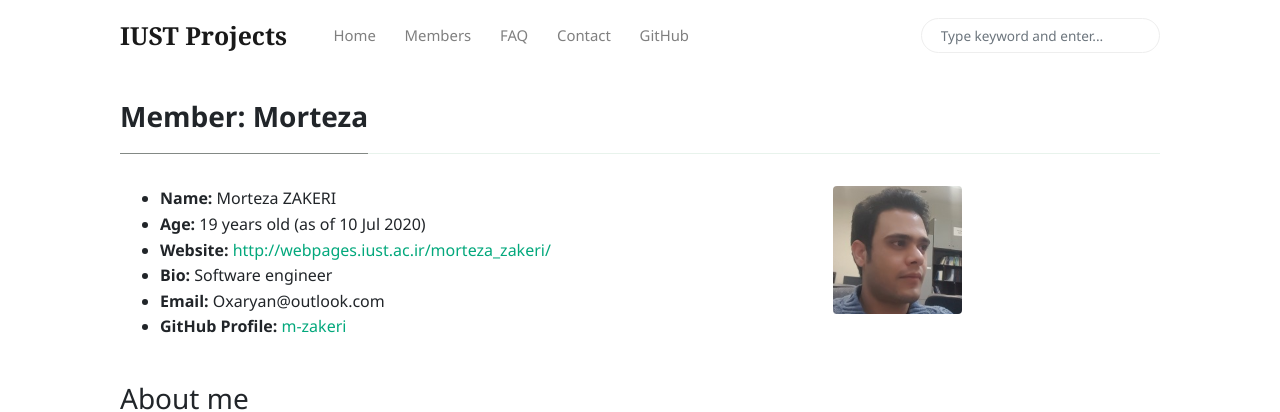
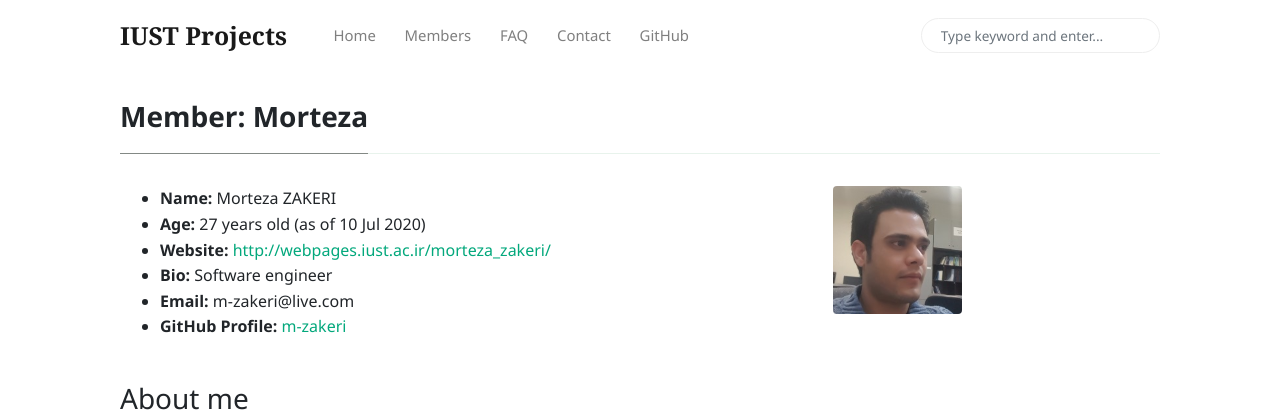
Before and after one commit to iust-projects/iust-projects.github.io, a Jekyll site: the page built from member/morteza.md, in a window 1280 px wide. Shown: the top 412 px of the page. Built offline with Jekyll 4.4.1, drawn with Linux system fonts in a browser that asks for light colours; nearby versions of some CDN libraries.

Commit message:
Update members.yml

```diff
--- a/_data/members.yml
+++ b/_data/members.yml
@@ -68,9 +68,9 @@ morteza:
   id:             morteza
   name:           Morteza
   fullname:       Morteza ZAKERI
-  birth:          10 March
+  birth:          10 March 1993
   site:           http://webpages.iust.ac.ir/morteza_zakeri/
   avatar:         morteza.jpg
   bio:            "Software engineer"
-  email:          Oxaryan@outlook.com
+  email:          m-zakeri@live.com
   github:         m-zakeri
```
